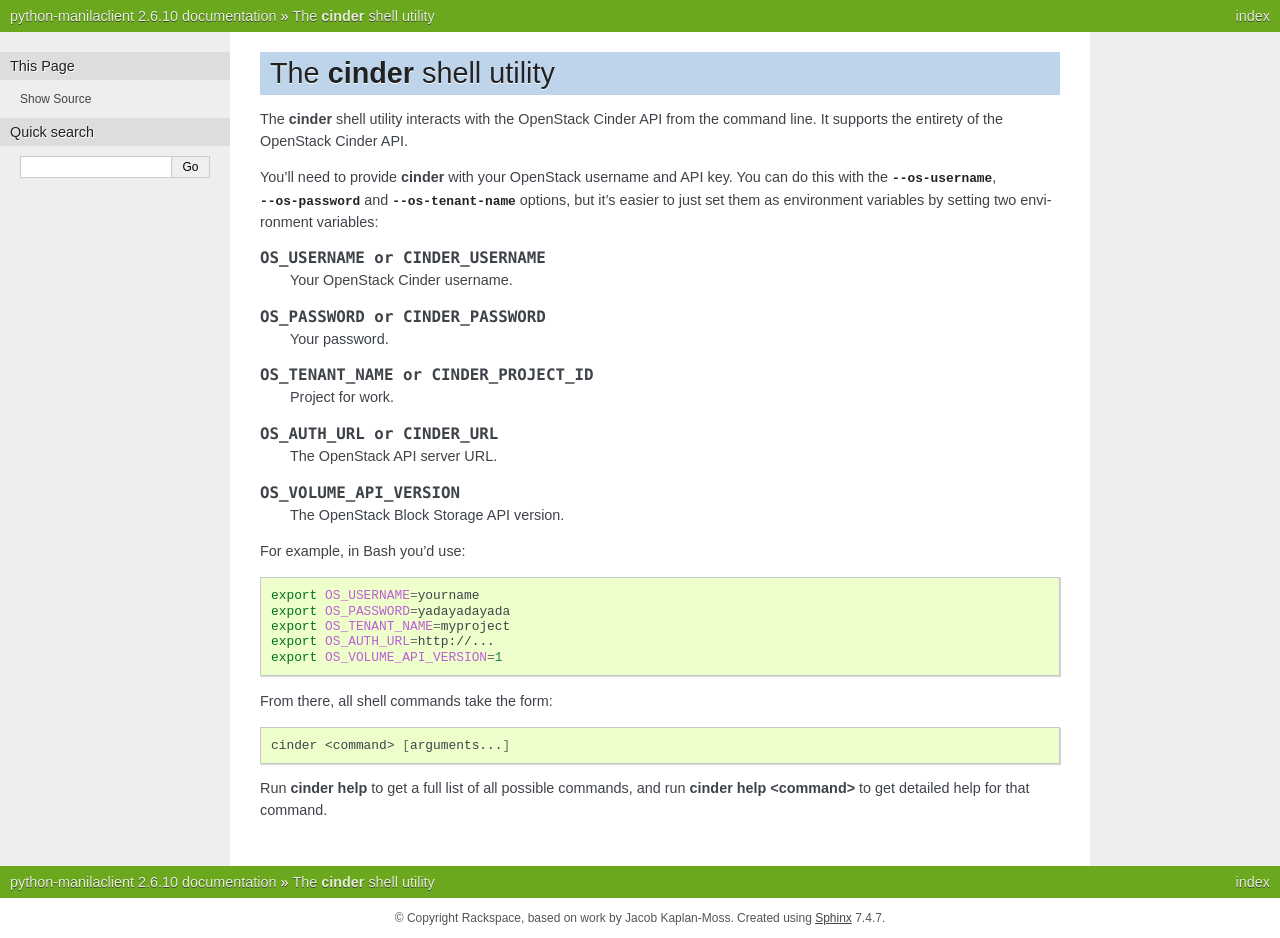
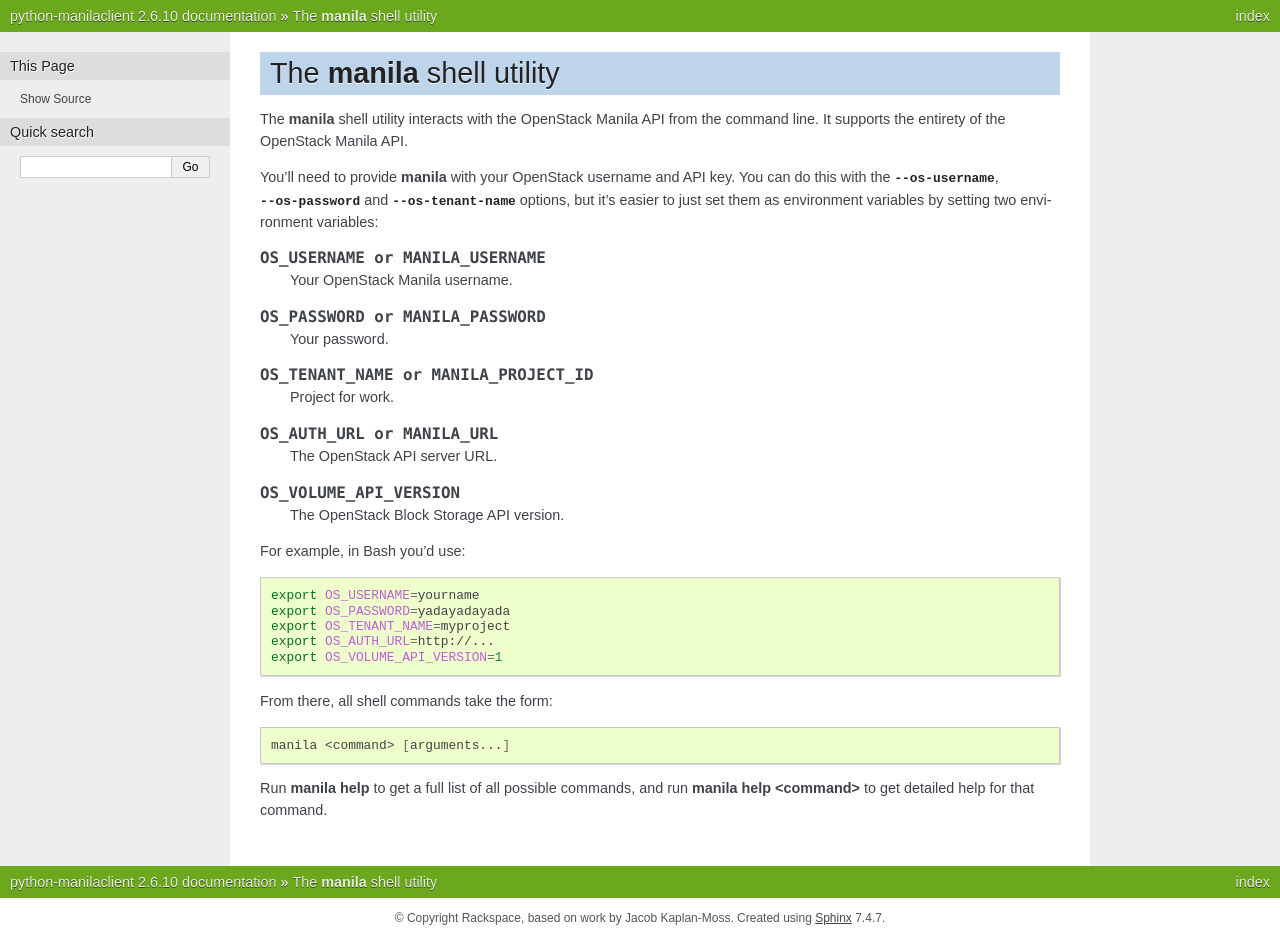
Before and after one commit to openstack/python-manilaclient, a Sphinx documentation site: the page built from doc/source/shell.rst, in a window 1280 px wide. Built offline with Sphinx 7.4.7, drawn with Linux system fonts in a browser that asks for light colours.

Commit message:
mass replace cinder to manila

```diff
--- a/doc/source/shell.rst
+++ b/doc/source/shell.rst
@@ -1,30 +1,30 @@
-The :program:`cinder` shell utility
+The :program:`manila` shell utility
 =========================================
 
-.. program:: cinder
+.. program:: manila
 .. highlight:: bash
 
-The :program:`cinder` shell utility interacts with the OpenStack Cinder API
-from the command line. It supports the entirety of the OpenStack Cinder API.
+The :program:`manila` shell utility interacts with the OpenStack Manila API
+from the command line. It supports the entirety of the OpenStack Manila API.
 
-You'll need to provide :program:`cinder` with your OpenStack username and
+You'll need to provide :program:`manila` with your OpenStack username and
 API key. You can do this with the :option:`--os-username`, :option:`--os-password`
 and :option:`--os-tenant-name` options, but it's easier to just set them as
 environment variables by setting two environment variables:
 
-.. envvar:: OS_USERNAME or CINDER_USERNAME
+.. envvar:: OS_USERNAME or MANILA_USERNAME
 
-    Your OpenStack Cinder username.
+    Your OpenStack Manila username.
 
-.. envvar:: OS_PASSWORD or CINDER_PASSWORD
+.. envvar:: OS_PASSWORD or MANILA_PASSWORD
 
     Your password.
 
-.. envvar:: OS_TENANT_NAME or CINDER_PROJECT_ID
+.. envvar:: OS_TENANT_NAME or MANILA_PROJECT_ID
 
     Project for work.
 
-.. envvar:: OS_AUTH_URL or CINDER_URL
+.. envvar:: OS_AUTH_URL or MANILA_URL
 
     The OpenStack API server URL.
 
@@ -42,8 +42,8 @@
 
 From there, all shell commands take the form::
 
-    cinder <command> [arguments...]
+    manila <command> [arguments...]
 
-Run :program:`cinder help` to get a full list of all possible commands,
-and run :program:`cinder help <command>` to get detailed help for that
+Run :program:`manila help` to get a full list of all possible commands,
+and run :program:`manila help <command>` to get detailed help for that
 command.
--- a/setup.py
+++ b/setup.py
@@ -33,7 +33,7 @@
     version=setup.get_version(project),
     author="OpenStack Contributors",
     author_email="openstack-dev@lists.openstack.org",
-    description="Client library for OpenStack Cinder API.",
+    description="Client library for OpenStack Manila API.",
     long_description=read_file("README.rst"),
     license="Apache License, Version 2.0",
     url="https://github.com/openstack/python-manilaclient",
```
Also changed, not shown: README.rst (+13 -13 lines), doc/source/index.rst (+6 -6 lines), 13 other files.
